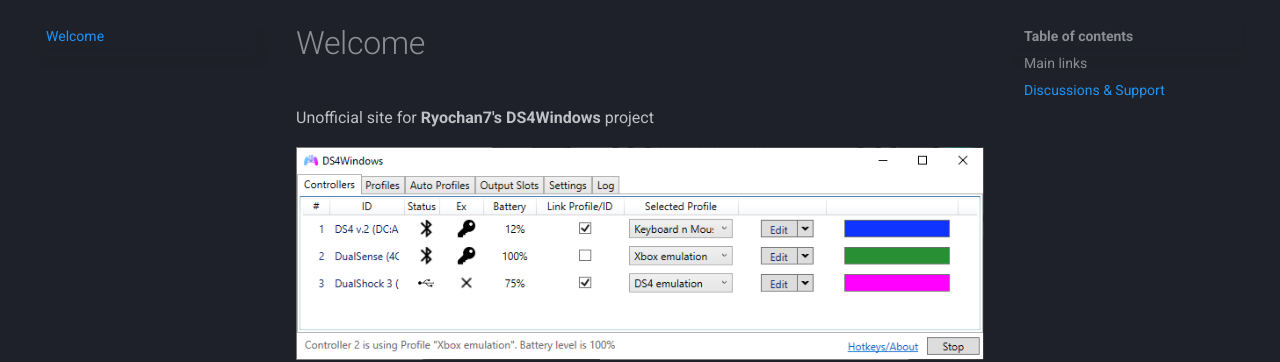
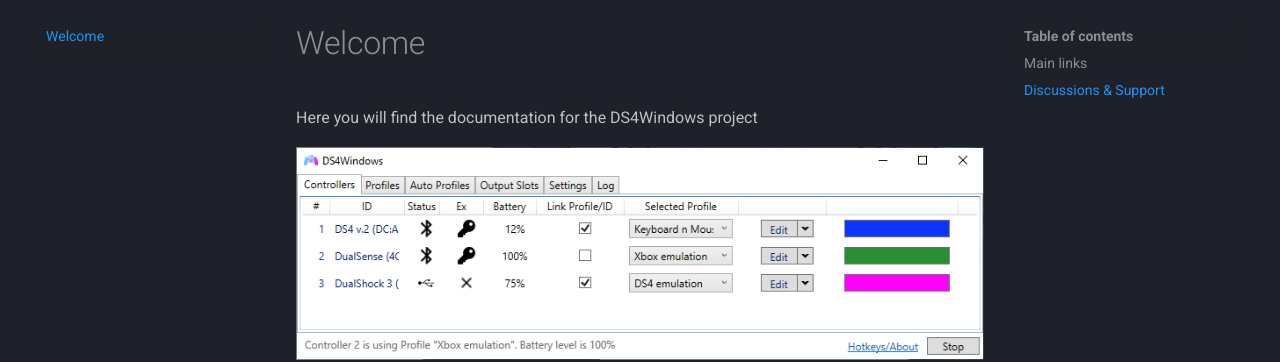
Before and after one commit to CircumSpector/DS4WDocs, an MkDocs documentation site: the page built from docs/index.md, in a window 1280 px wide and 1024 px high. Shown: the part 169-531 px from the top of the window. Built offline with MkDocs 1.6.1 and Material for MkDocs 9.7.7, drawn with Linux system fonts in a browser that asks for light colours; comment, search, counter and statistics services are not loaded.

Commit message:
Minor update to the welcome page

```diff
--- a/docs/index.md
+++ b/docs/index.md
@@ -1,6 +1,6 @@
 # Welcome
 
-Unofficial site for __Ryochan7's DS4Windows__ project
+Here you will find the documentation for the DS4Windows project
 
 ![DS4WMainWindow.png](images/DS4WMainWindow.png){: .glightbox }
 
```
